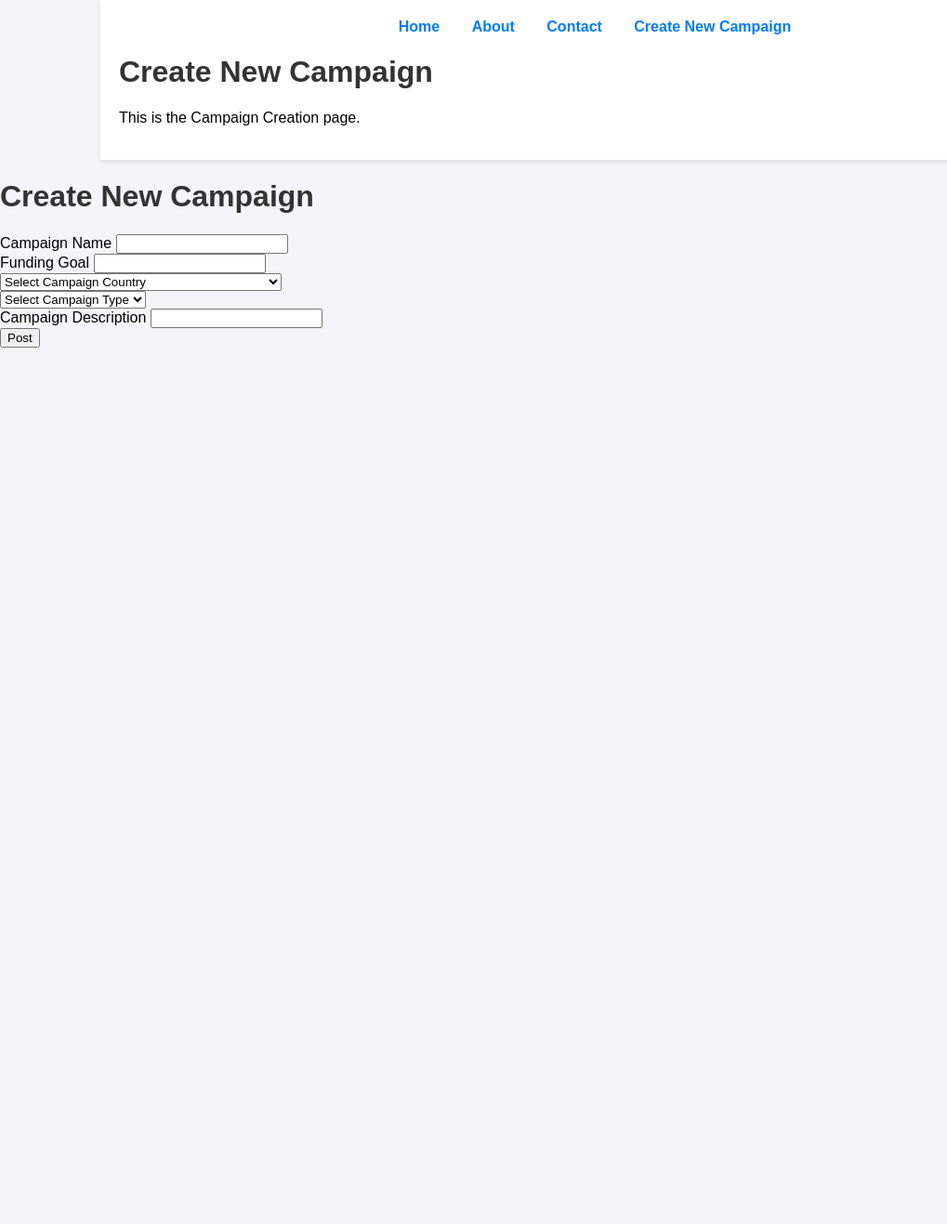
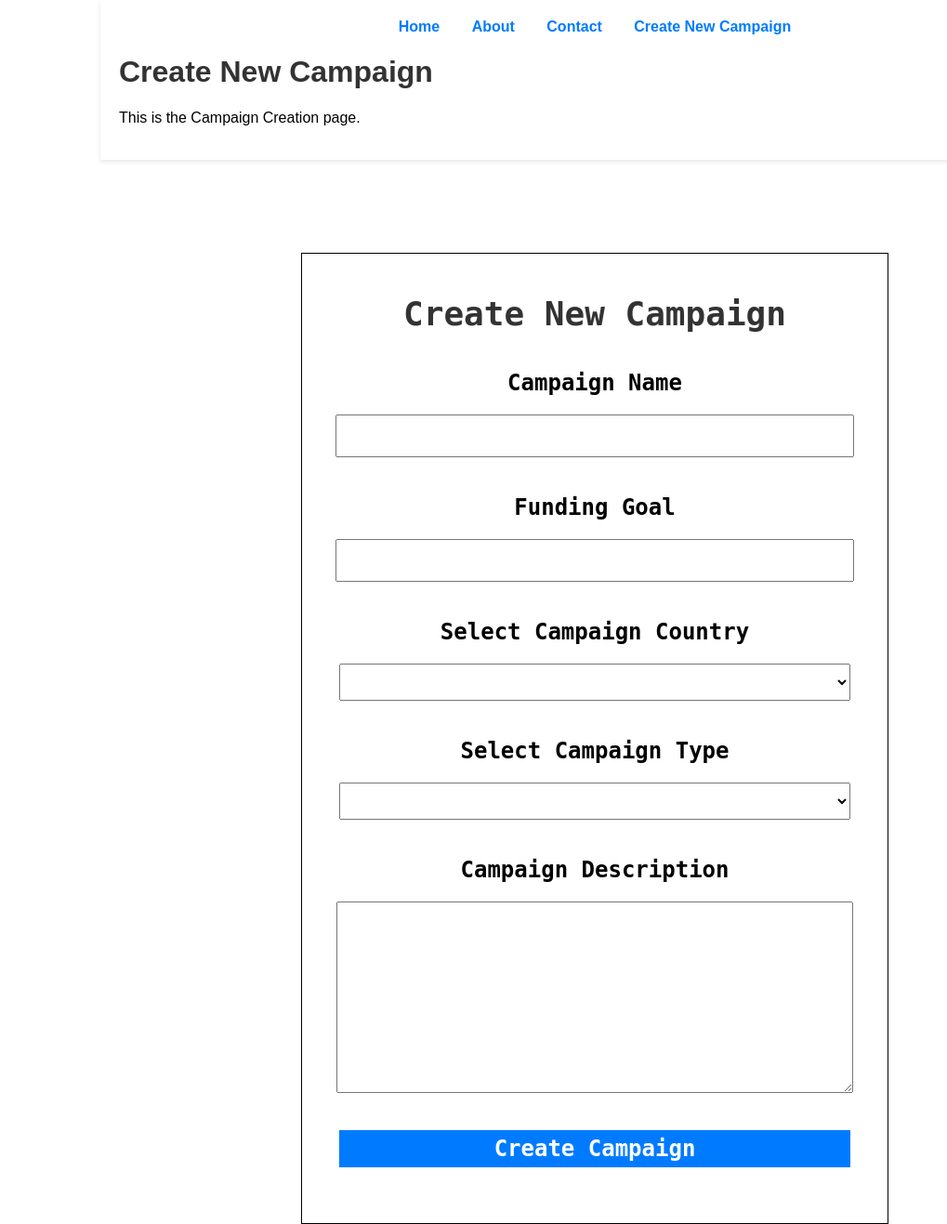
Before and after one commit to bboatright01/bboatright01.github.io, a Flask app: template templates/create.html in a window 1280 px wide. Shown: the whole page at 93% size, without its empty margins (0-1019 px from the left). Before the commit the page ends 374 px from the top, so only its background shows below. Run offline with Flask 3, Linux system fonts and the light colour scheme; the template is opened without the code that fills it, so the values that code supplies are empty.

Commit message:
Add css styling to form

```diff
--- a/app.py
+++ b/app.py
@@ -14,5 +14,9 @@ def about():
 def contact():
     return render_template('contact.html')
 
+@app.route('/create')
+def create():
+    return render_template('create.html')
+
 if __name__ == '__main__':
     app.run(debug=True)
--- a/templates/about.html
+++ b/templates/about.html
@@ -43,6 +43,7 @@
             <a href="/">Home</a>
             <a href="/about">About</a>
             <a href="/contact">Contact</a>
+            <a href="/create">Create New Campaign</a>
         </nav>
 
         <h1>About Us</h1>
--- a/templates/contact.html
+++ b/templates/contact.html
@@ -43,6 +43,7 @@
             <a href="/">Home</a>
             <a href="/about">About</a>
             <a href="/contact">Contact</a>
+            <a href="/create">Create New Campaign</a>
         </nav>
 
         <h1>Contact Us</h1>
--- a/templates/create.html
+++ b/templates/create.html
@@ -8,6 +8,10 @@
         body {
             font-family: Arial, sans-serif;
             background-color: #f4f4f9;
+            display: flex;
+            flex-direction: column;
+            align-items: center;
+            background-color: white;
             margin: 0;
             padding: 0;
         }
@@ -17,6 +21,59 @@
             padding: 20px;
             background-color: white;
             box-shadow: 0 2px 5px rgba(0, 0, 0, 0.1);
+        }
+        .form-container {
+            margin-top: 100px;
+            border: 1px solid black;
+            padding: 20px 40px;
+            width: 550px;
+        }
+        .form-container h1{
+            font-family: monospace;
+            font-size: 36px;
+            text-align: center;
+        }
+        .form-box {
+            display: grid;
+            place-items: center;
+            margin: 40px 0;
+            row-gap: 20px;
+        }
+
+        .form-input {
+            width: 100%;
+            height: 40px;
+        }
+        input[type="text"]{
+            font-family: monospace;
+            font-size: 24px;
+        }
+        #campaign-description {
+            height: 200px;
+            font-size: 24px;
+        }
+        .campaign-select {
+            width: 100%;
+            height: 40px;
+            font-size: 24px;
+            font-family: monospace;
+        }
+        .submit-button {
+            width: 100%;
+            height: 40px;
+            font-size: 24px;
+            font-family: monospace;
+            background-color: #007bff;
+            color: white;
+            border: none;
+            cursor: pointer;
+            font-weight: bold;
+        }
+        .form-title {
+            font-size: 24px;
+            font-family: monospace;
+            font-weight: bold;
+
         }
         h1 {
             color: #333;
@@ -35,17 +92,6 @@
             text-decoration: underline;
         }
 
-        .no-arrow::-webkit-inner-spin-button,
-        -webkit-outer-spin-button {
-        -webkit-appearance: none;
-        margin: 0;
-        }
-
-        .no-arrow {
-        appearance: textfield;
-        -moz-appearance: textfield;
-        }
-
     </style>
 </head>
 <body>
@@ -62,21 +108,21 @@
         <p>This is the Campaign Creation page.</p>
     </div>
 
-    <h1>Create New Campaign</h1>
-
-    <div>
+    <div class="form-container">
+        <h1>Create New Campaign</h1>
         <form id="campaign-form" name="campaign-form" method="post">
-            <div>
-                <label>Campaign Name</label>
+            <div class="form-box">
+                <label class="form-title">Campaign Name</label>
                 <input type="text" required maxlength="250" class="form-input" id="campaign-name" name="campaign-name">
             </div>
-            <div>
-                <label>Funding Goal</label>
-                <input type="number" class="no-arrow" id="funding-goal" name="funding-goal" min="1">
+            <div class="form-box">
+                <label class="form-title">Funding Goal</label>
+                <input type="text" class="form-input" required maxlength="25" id="funding-goal" name="funding-goal">
             </div>
-            <div>
+            <div class="form-box">
+                <label class="form-title">Select Campaign Country</label>
                 <select class="campaign-select" id="country" name="country">
-                    <option>Select Campaign Country</option>
+                    <option></option>
                     <option>Afghanistan</option>
                     <option>Aland Islands</option>
                     <option>Albania</option>
@@ -287,7 +333,7 @@
                     <option>Solomon Islands</option>
                     <option>Somalia</option>
                     <option>South Africa</option>
-                    <option>South Georgia and the South Sandwich Islands</option>
+                    <option>South Georgia</option>
                     <option>South Korea</option>
                     <option>South Sudan</option>
                     <option>Spain</option>
@@ -331,9 +377,10 @@
                     <option>Zimbabwe</option>
                 </select>
             </div>
-            <div>
+            <div class="form-box">
+                <label class="form-title">Select Campaign Type</label>
                 <select class="campaign-select" id="campaign-type" name="campaign-type">
-                    <option>Select Campaign Type</option>
+                    <option></option>
                     <option>Clean Water</option>
                     <option>Food Security</option>
                     <option>Home Building</option>
@@ -342,11 +389,13 @@
                     <option>Public Health</option>
                 </select>
             </div>
-            <div>
-                <label>Campaign Description</label>
-                <input type="text" required maxlength="10000" class="form-input" id="campaign-name" name="campaign-name" rows="5">
+            <div class="form-box">
+                <label class="form-title">Campaign Description</label>
+                <textarea required maxlength="10000" class="form-input" id="campaign-description" name="campaign-description"></textarea>
             </div>
-            <button type="submit" class="submit-button">Post</button>
+            <div class="form-box">
+                <button type="submit" class="submit-button">Create Campaign</button>
+            </div>
         </form>
     </div>
 
--- a/templates/home.html
+++ b/templates/home.html
@@ -43,6 +43,7 @@
             <a href="/">Home</a>
             <a href="/about">About</a>
             <a href="/contact">Contact</a>
+            <a href="/create">Create New Campaign</a>
         </nav>
 
         <h1>Welcome to the Home Page!</h1>
```
